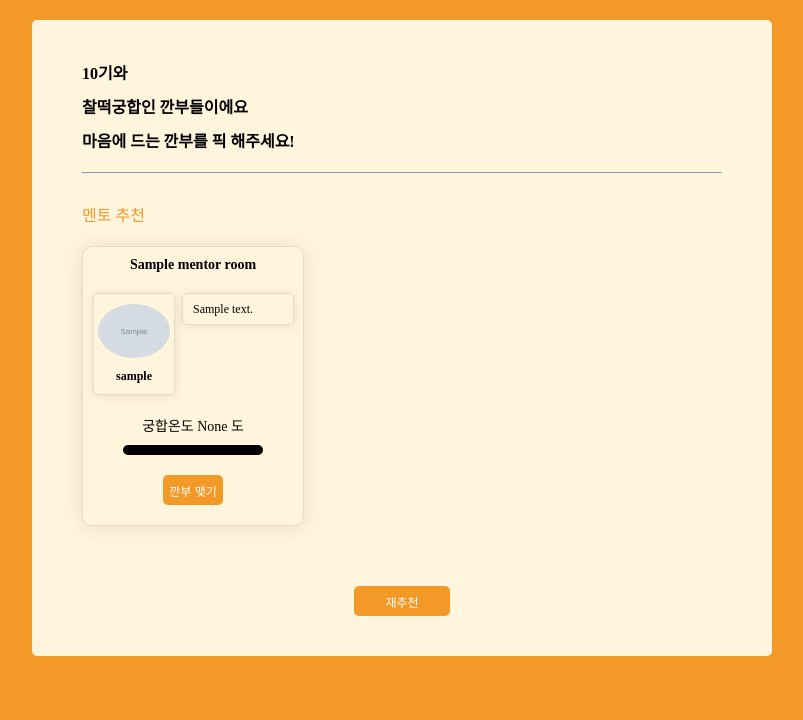
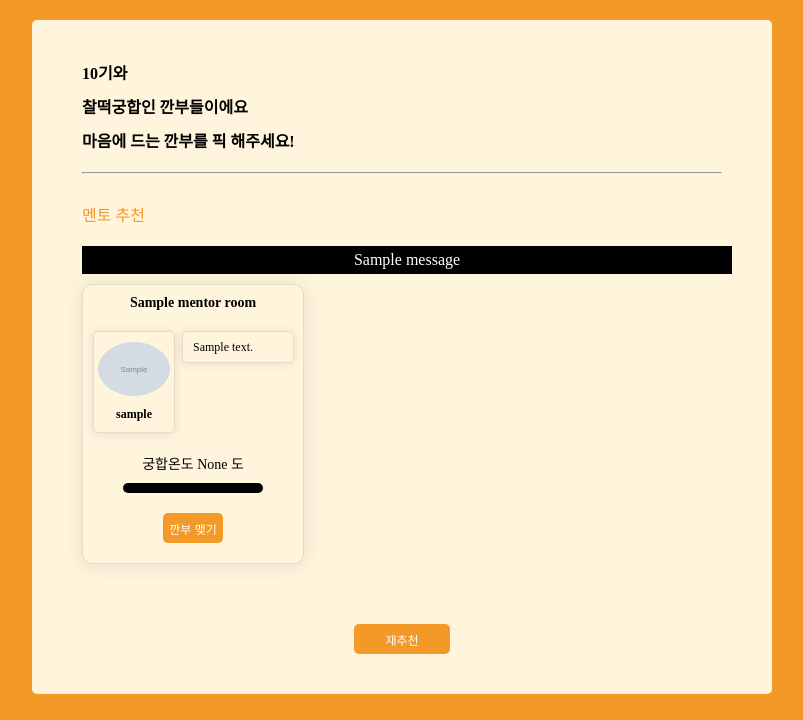
Before and after one commit to myeongjunkim/Pretty-Lion, a Django app: template PrettyLion/playground/templates/playground/mentorroom_match.html in a window 1280 px wide. Shown: the part 80-800 px from the top of the page, without its empty margins (238-1041 px from the left). Run offline with Django 4.2, Linux system fonts and the light colour scheme; the template is opened without the code that fills it: most values are stand-ins (such as "Sample title", 1, 10 or a date in 2020); grey boxes marked "Sample" are stand-in pictures; one stand-in notice (Sample message) is shown; some libraries are stand-ins or nearby versions.

Commit message:
feat: message-alram front

```diff
--- a/PrettyLion/playground/static/css/playground.css
+++ b/PrettyLion/playground/static/css/playground.css
@@ -248,6 +248,16 @@
     margin-bottom:20px;
 }
 
+.message-alram{
+    background-color:black;
+    color:white;
+    width:100%;
+    text-align: center;
+    font-size: 16px;
+    padding:5px;
+    margin-bottom:10px;
+}
+
 .choiceMain-cards{
     display: flex;
     justify-content: space-between;
--- a/PrettyLion/playground/templates/playground/mentorroom_match.html
+++ b/PrettyLion/playground/templates/playground/mentorroom_match.html
@@ -50,6 +50,14 @@
 
         <div class="survey-wrap__choiceMain">
             <div class="choiceMain-title">멘토 추천</div>
+
+            {% if messages %}
+            {% for message in messages  %}
+                <div class="message-alram">{{message}}</div>
+                <!-- 방금 클릭한 멘토는 정원이 꽉 찼어요ㅜㅜ 다른 멘토와 깐부를 맺어주세요!  -->
+            {% endfor %}
+            {% endif %}
+
             <div class="choiceMain-cards">
 
                 {% for mentor_room in object_list %}
```
